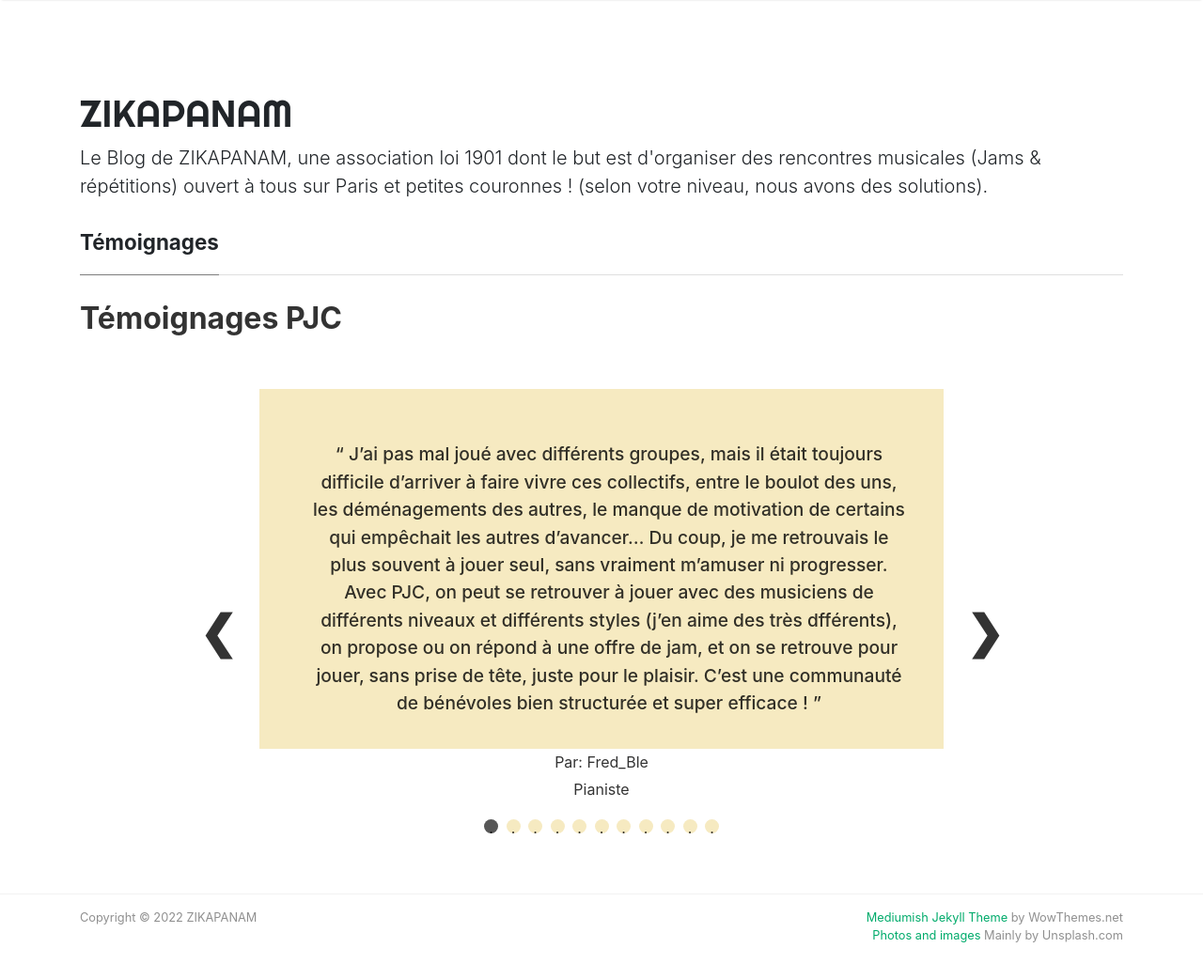
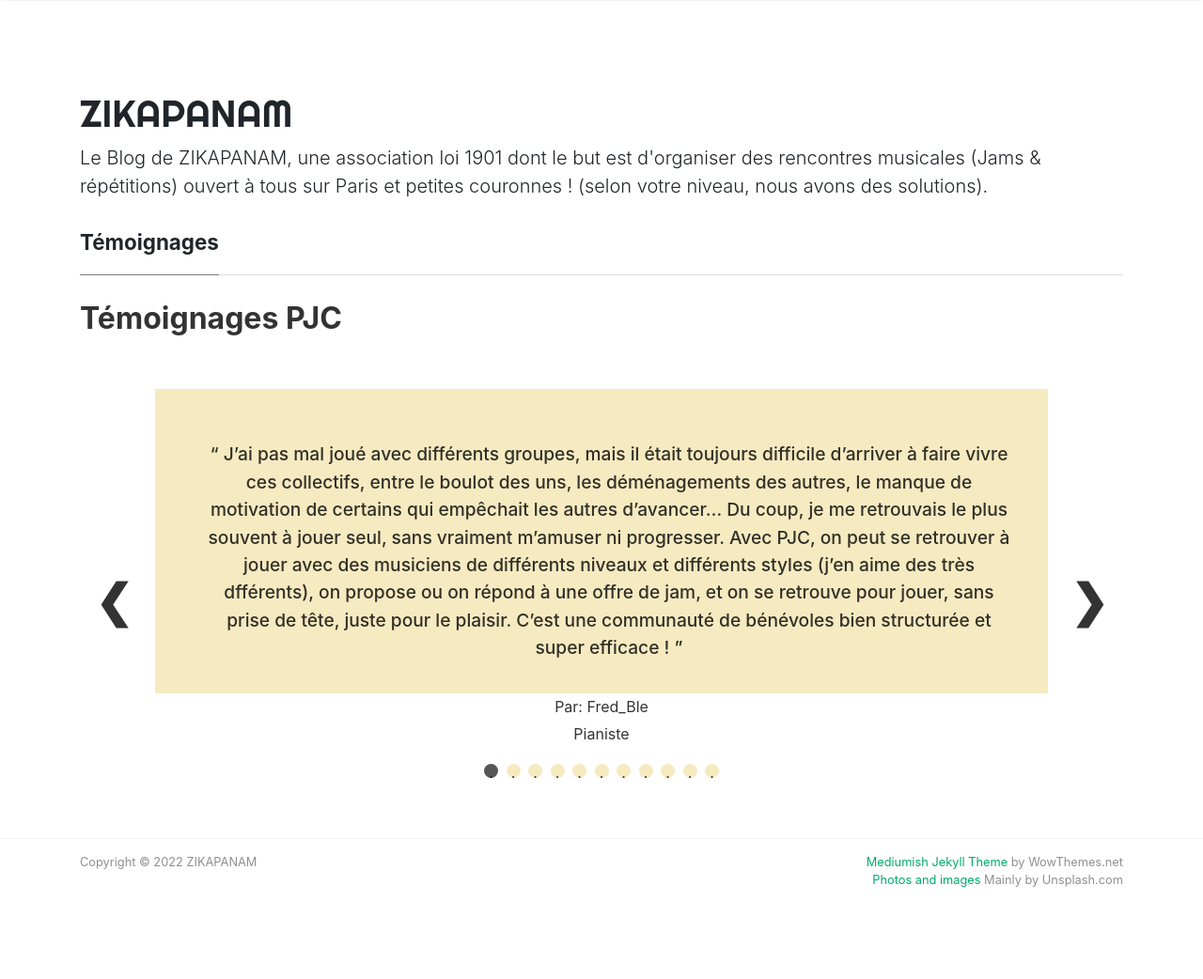
Before and after one commit to zikapanam/blog-zikapanam, a Jekyll site: the page built from _pages/testimonials.md, in a window 1280 px wide and 1079 px high. Shown: the top 1042 px of the window at 94% size. Built offline with Jekyll 4.4.1, drawn with Linux system fonts in a browser that asks for light colours; nearby versions of some CDN libraries.

Commit message:
temoignages sur phone s'affichent mal

```diff
--- a/_sass/_testimonials.scss
+++ b/_sass/_testimonials.scss
@@ -15,9 +15,9 @@ q {
 /* slideshow container */
 .slideshow-container {
   position: relative;
-  width: 600;
-  height: 550;
-  max-width: 80%;
+  width: 100%;
+  height: 60%;
+  max-width: 100%;
   margin: 0 auto;
 }
 
```
